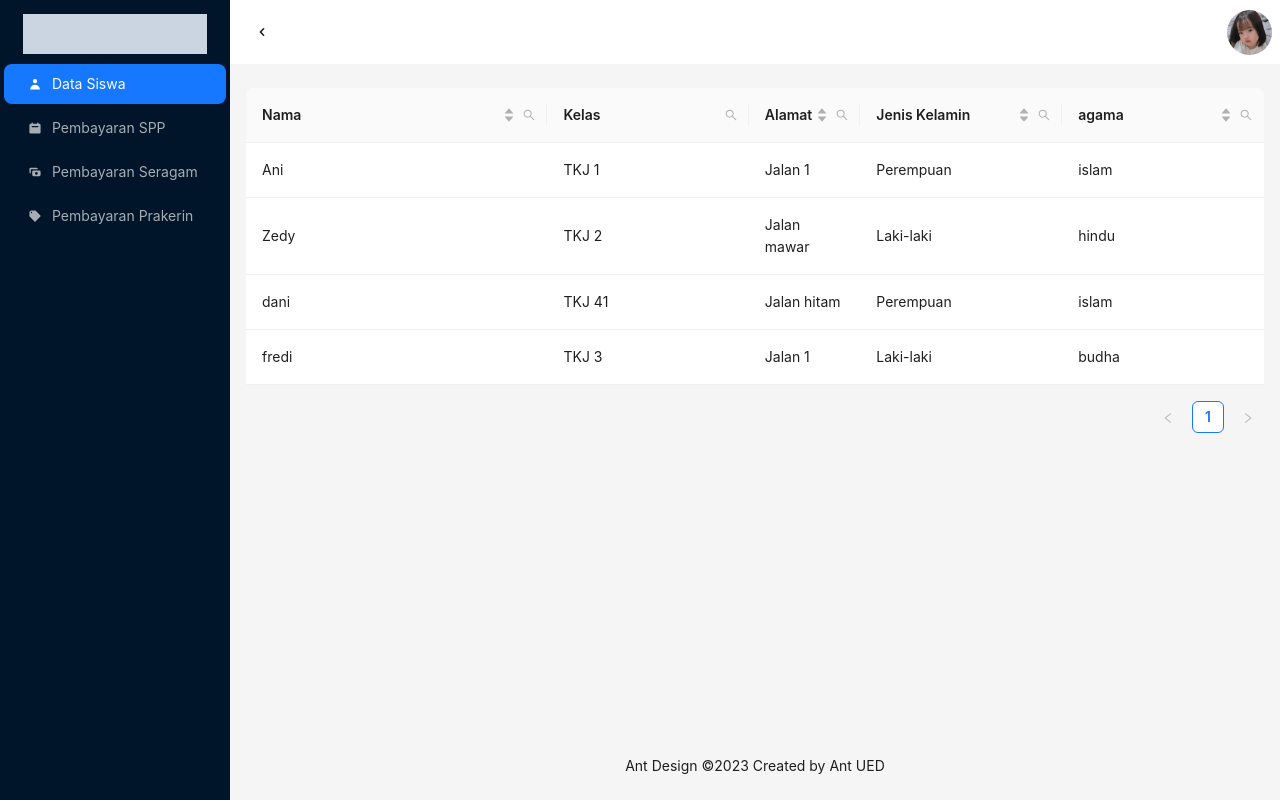
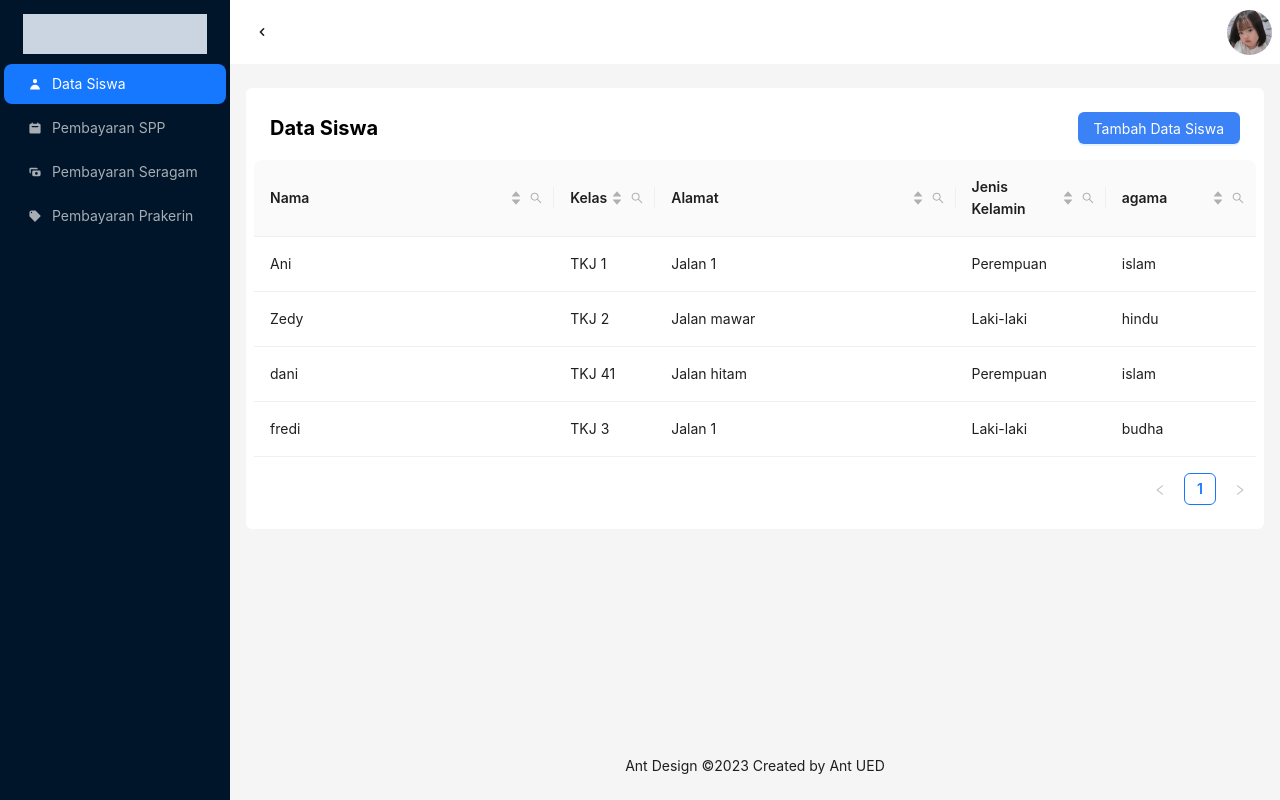
Before and after one commit to kangfredy/schoolmanagement, a Next.js app: page /home in a window 1280 px wide. Both pictures are taken after a click on the item "Data Siswa". Built offline with nearby package versions, Linux system fonts and the light colour scheme.

Commit message:
update ui table 2

```diff
--- a/src/components/DataSiswa.tsx
+++ b/src/components/DataSiswa.tsx
@@ -1,10 +1,11 @@
 import { SearchOutlined } from "@ant-design/icons";
-import type { InputRef } from "antd";
+import { InputRef, Modal } from "antd";
 import { Button, Input, Space, Table } from "antd";
 import type { ColumnType, ColumnsType } from "antd/es/table";
 import type { FilterConfirmProps } from "antd/es/table/interface";
 import React, { useRef, useState } from "react";
 import Highlighter from "react-highlight-words";
+import { ModalTambahSiswa } from "./Modal";
 
 interface DataType {
     nama: string;
@@ -54,6 +55,24 @@ export const DataSiswa = () => {
     const [searchText, setSearchText] = useState("");
     const [searchedColumn, setSearchedColumn] = useState("");
     const searchInput = useRef<InputRef>(null);
+    const [open, setOpen] = useState(false);
+    const [confirmLoading, setConfirmLoading] = useState(false);
+
+    const showModal = () => {
+        setOpen(true);
+    };
+    const handleOk = () => {
+        setConfirmLoading(true);
+        setTimeout(() => {
+            setOpen(false);
+            setConfirmLoading(false);
+        }, 2000);
+    };
+
+    const handleCancel = () => {
+        console.log("Clicked cancel button");
+        setOpen(false);
+    };
 
     const handleSearch = (
         selectedKeys: string[],
@@ -148,43 +167,66 @@ export const DataSiswa = () => {
             key: "nama",
             width: "30%",
             ...getColumnSearchProps("nama"),
-            sorter: (a, b) => a.alamat.length - b.alamat.length,
+            sorter: (a, b) => a.nama.localeCompare(b.nama),
             sortDirections: ["descend", "ascend"],
         },
         {
             title: "Kelas",
             dataIndex: "kelas",
             key: "kelas",
-            width: "20%",
+            width: "10%",
             ...getColumnSearchProps("kelas"),
+            sorter: (a, b) => a.kelas.localeCompare(b.kelas),
+            sortDirections: ["descend", "ascend"],
         },
         {
             title: "Alamat",
             dataIndex: "alamat",
             key: "alamat",
+            width: "30%",
             ...getColumnSearchProps("alamat"),
-            sorter: (a, b) => a.alamat.length - b.alamat.length,
+            sorter: (a, b) => a.alamat.localeCompare(b.alamat),
             sortDirections: ["descend", "ascend"],
         },
         {
             title: "Jenis Kelamin",
             dataIndex: "jenisKelamin",
             key: "jenisKelamin",
-            width: "20%",
+            width: "15%",
             ...getColumnSearchProps("jenisKelamin"),
-            sorter: (a, b) => a.jenisKelamin.length - b.jenisKelamin.length,
+            sorter: (a, b) => a.jenisKelamin.localeCompare(b.jenisKelamin),
             sortDirections: ["descend", "ascend"],
         },
         {
             title: "agama",
             dataIndex: "agama",
             key: "agama",
-            width: "20%",
+            width: "15%",
             ...getColumnSearchProps("agama"),
-            sorter: (a, b) => a.agama.length - b.agama.length,
+            sorter: (a, b) => a.agama.localeCompare(b.agama),
             sortDirections: ["descend", "ascend"],
         },
     ];
 
-    return <Table columns={columns} dataSource={data} />;
+    return (
+        <div className="rounded-md bg-white p-2 ">
+            <div className="my-4 flex items-center justify-between px-4">
+                <div className="flex items-center">
+                    <h2 className="text-xl font-bold text-black">Data Siswa</h2>
+                </div>
+                <div className="flex items-center">
+                    <Button type="primary" size="middle" className="bg-blue-500" onClick={showModal}>
+                        Tambah Data Siswa
+                    </Button>
+                    <ModalTambahSiswa
+                        open={open}
+                        handleOk={handleOk}
+                        handleCancel={handleCancel}
+                        confirmLoading={confirmLoading}
+                    />
+                </div>
+            </div>
+            <Table columns={columns} dataSource={data} />
+        </div>
+    );
 };
--- /dev/null
+++ b/src/components/Modal.tsx
@@ -0,0 +1,112 @@
+import { DatePicker, DatePickerProps, Input, Modal } from "antd";
+import { UserOutlined, IdcardOutlined } from "@ant-design/icons";
+import { BsGenderAmbiguous } from "react-icons/bs";
+import { BiMapAlt } from "react-icons/bi";
+import { useState } from "react";
+
+interface DataSiswa {
+    nim: string;
+    nama: string;
+    jenis_kelamin: string;
+    alamat: string;
+    tanggal_lahir: Date;
+    tanggal_masuk: Date;
+}
+
+interface ModalTambahSiswaProps {
+    open: boolean;
+    handleOk: () => void;
+    handleCancel: () => void;
+    confirmLoading: boolean;
+}
+
+export function ModalTambahSiswa({ open, handleOk, handleCancel, confirmLoading }: ModalTambahSiswaProps) {
+    const [dataSiswa, setDataSiswa] = useState<DataSiswa>({} as DataSiswa);
+
+    const handleChange = (e: { target: { name: string; value: any } }) =>
+        setDataSiswa((prevState) => ({ ...prevState, [e.target.name]: e.target.value }));
+
+    const onChange: DatePickerProps["onChange"] = (date, dateString) => {
+        console.log(date, dateString);
+    };
+    return (
+        <Modal
+            title="Tambah Data Siswa"
+            open={open}
+            onOk={handleOk}
+            okButtonProps={{ className: "bg-blue-500" }}
+            confirmLoading={confirmLoading}
+            onCancel={handleCancel}>
+            <div className="my-8">
+                <div className="my-4 flex items-center">
+                    <div className="w-[25%]">Nim:</div>
+                    <div>
+                        <Input
+                            placeholder="Nim"
+                            name="nim"
+                            value={dataSiswa.nim}
+                            prefix={<IdcardOutlined />}
+                            onChange={handleChange}
+                            className="ml-2 w-60"
+                            required
+                        />
+                    </div>
+                </div>
+                <div className="my-4 flex items-center">
+                    <div className="w-[25%]">Nama Siswa:</div>
+                    <div>
+                        <Input
+                            placeholder="Nama"
+                            name="nama"
+                            value={dataSiswa.nama}
+                            prefix={<UserOutlined />}
+                            onChange={handleChange}
+                            className="ml-2 w-60"
+                            required
+                        />
+                    </div>
+                </div>
+                <div className="my-4 flex items-center">
+                    <div className="w-[25%]">Jenis Kelamin:</div>
+                    <div>
+                        <Input
+                            placeholder="Jenis Kelamin"
+                            name="jenis_kelamin"
+                            value={dataSiswa.jenis_kelamin}
+                            prefix={<BsGenderAmbiguous />}
+                            onChange={handleChange}
+                            className="ml-2 w-60"
+                            required
+                        />
+                    </div>
+                </div>
+                <div className="my-4 flex items-center">
+                    <div className="w-[25%]">Tanggal Lahir:</div>
+                    <div>
+                        <DatePicker onChange={onChange} name="tanggal_lahir" className="ml-2 w-60" />
+                    </div>
+                </div>
+                <div className="my-4 flex items-center">
+                    <div className="w-[25%]">Alamat Siswa:</div>
+                    <div>
+                        <Input
+                            placeholder="Alamat"
+                            name="alamat"
+                            value={dataSiswa.alamat}
+                            onChange={handleChange}
+                            prefix={<BiMapAlt />}
+                            className="ml-2 w-60"
+                            required
+                        />
+                    </div>
+                </div>
+                <div className="flex">
+                    <div className="w-[25%]">Tanggal Masuk:</div>
+                    <div>
+                        <DatePicker onChange={onChange} name="tanggal_masuk" className="ml-2 w-60" />
+                    </div>
+                </div>
+            </div>
+        </Modal>
+    );
+}
--- a/src/pages/_app.tsx
+++ b/src/pages/_app.tsx
@@ -3,5 +3,5 @@ import type { AppProps } from "next/app";
 import React from "react";
 
 export default function App({ Component, pageProps }: AppProps) {
-  return <Component {...pageProps} />;
+    return <Component {...pageProps} />;
 }
--- a/src/pages/home.tsx
+++ b/src/pages/home.tsx
@@ -91,7 +91,7 @@ export const Home = () => {
                 <Menu
                     theme="dark"
                     mode="inline"
-                    defaultSelectedKeys={["4"]}
+                    defaultSelectedKeys={["1"]}
                     items={menuList.map((value, index) => ({
                         key: String(index + 1),
                         icon: React.createElement(value.icon),
```
